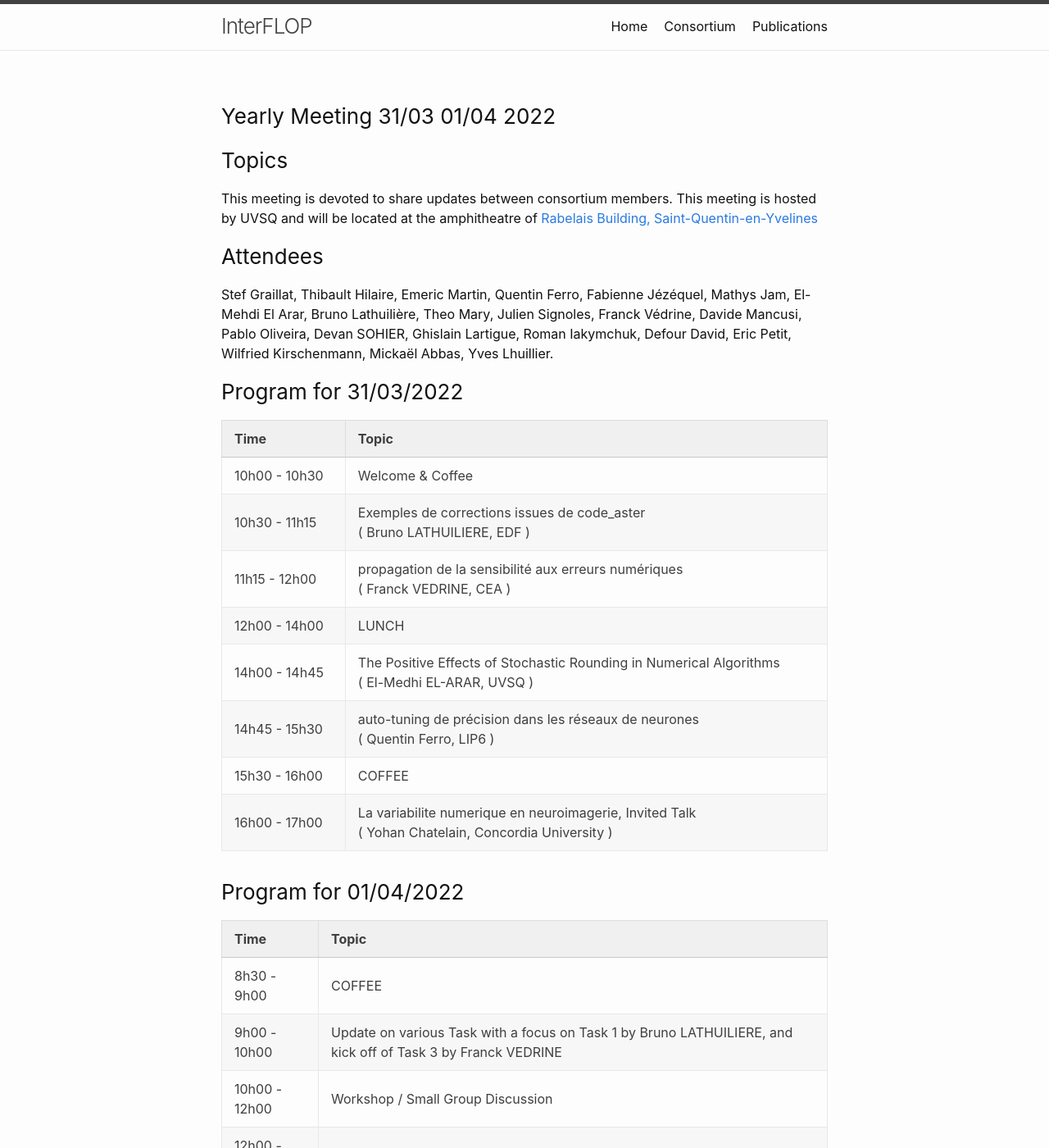
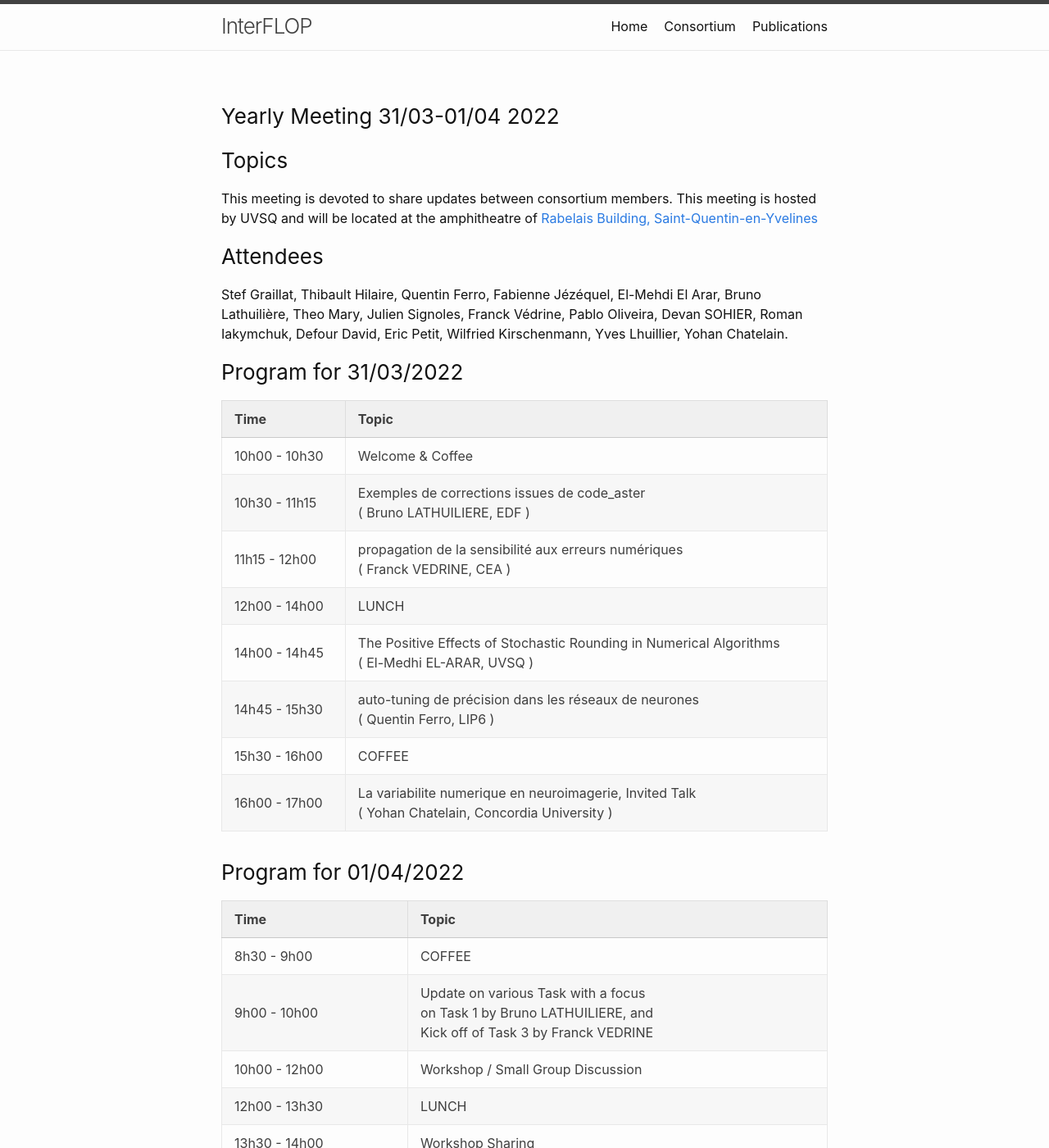
Before and after one commit to interflop/interflop, a Jekyll site: the page built from meeting31032022.md, in a window 1280 px wide and 1400 px high. Shown: the whole window at 82% size. Built offline with Jekyll 4.4.1, drawn with Linux system fonts in a browser that asks for light colours.

Commit message:
typo modifications

```diff
--- a/meeting31032022.md
+++ b/meeting31032022.md
@@ -2,7 +2,7 @@
 layout: page
 #permalink: /meeting31032022/
 ---
-### Yearly Meeting 31/03 01/04 2022
+### Yearly Meeting 31/03-01/04 2022
 
 ### Topics
 
@@ -12,8 +12,7 @@ This meeting is hosted by UVSQ and will be located at the amphitheatre of [Rabel
 
 ### Attendees
 
-Stef Graillat, Thibault Hilaire, Emeric Martin, Quentin Ferro, Fabienne Jézéquel, Mathys Jam, El-Mehdi El Arar, Bruno Lathuilière, Theo Mary, Julien Signoles, Franck Védrine, Davide Mancusi, Pablo Oliveira, Devan SOHIER, Ghislain Lartigue, Roman Iakymchuk,
-Defour David, Eric Petit, Wilfried Kirschenmann, Mickaël Abbas, Yves Lhuillier.
+Stef Graillat, Thibault Hilaire, Quentin Ferro, Fabienne Jézéquel, El-Mehdi El Arar, Bruno Lathuilière, Theo Mary, Julien Signoles, Franck Védrine, Pablo Oliveira, Devan SOHIER, Roman Iakymchuk, Defour David, Eric Petit, Wilfried Kirschenmann, Yves Lhuillier, Yohan Chatelain.
 
 ### Program for 31/03/2022
 
@@ -34,7 +33,7 @@ Defour David, Eric Petit, Wilfried Kirschenmann, Mickaël Abbas, Yves Lhuillier.
 | Time          | Topic  |
 | ------------- | ------ |
 |  8h30 -  9h00 | COFFEE |
-|  9h00 - 10h00 | Update on various Task with a focus on Task 1 by Bruno LATHUILIERE, and kick off of Task 3 by Franck VEDRINE |
+|  9h00 - 10h00 | Update on various Task with a focus <br> on Task 1 by Bruno LATHUILIERE, and <br> Kick off of Task 3 by Franck VEDRINE |
 | 10h00 - 12h00 | Workshop / Small Group Discussion |
 | 12h00 - 13h30 | LUNCH |
 | 13h30 - 14h00 | Workshop Sharing |
```
